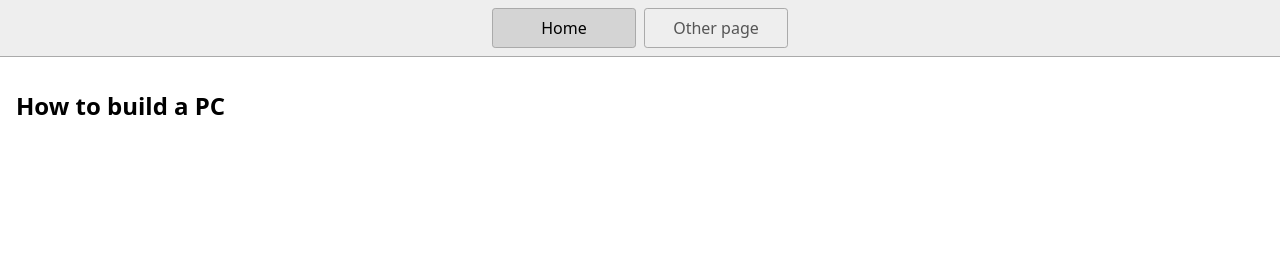
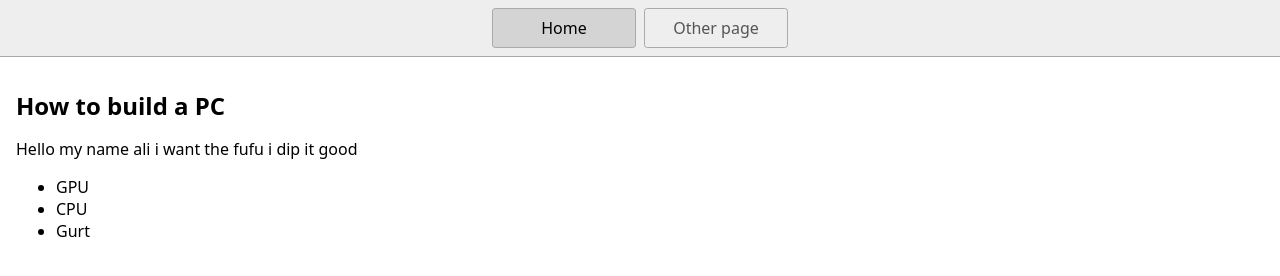
Before and after one commit to Ldot2405/stackblitz-starters-9bbbtbsd, a website: page index.html in a window 1280 px wide. Drawn offline with Linux system fonts and the light colour scheme.

Commit message:
Bullet points

```diff
--- a/index.html
+++ b/index.html
@@ -1,7 +1,7 @@
 <!DOCTYPE html>
 <html lang="en">
   <head>
-    <title>Home</title>
+    <title>Gurt</title>
     <meta charset="UTF-8" />
     <meta name="viewport" content="width=device-width" />
     <!--
@@ -18,6 +18,12 @@
     </nav>
     <main>
       <h1>How to build a PC</h1>
+      <p>Hello my name ali i want the fufu i dip it good</p>
+      <ul>
+      <li>GPU</li>
+      <li>CPU</li>
+      <li>Gurt</li>
+      </ul>
     </main>
   </body>
 </html>
```
